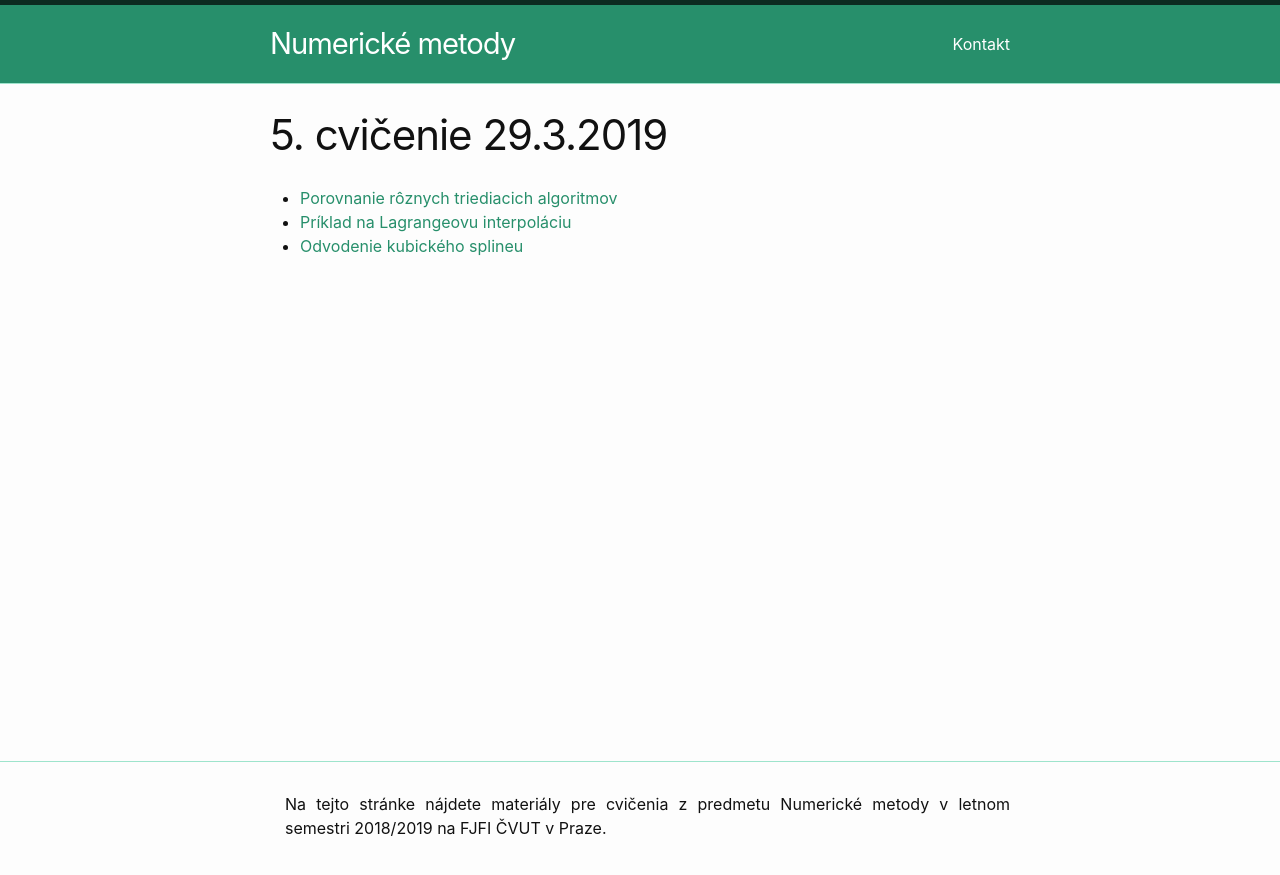
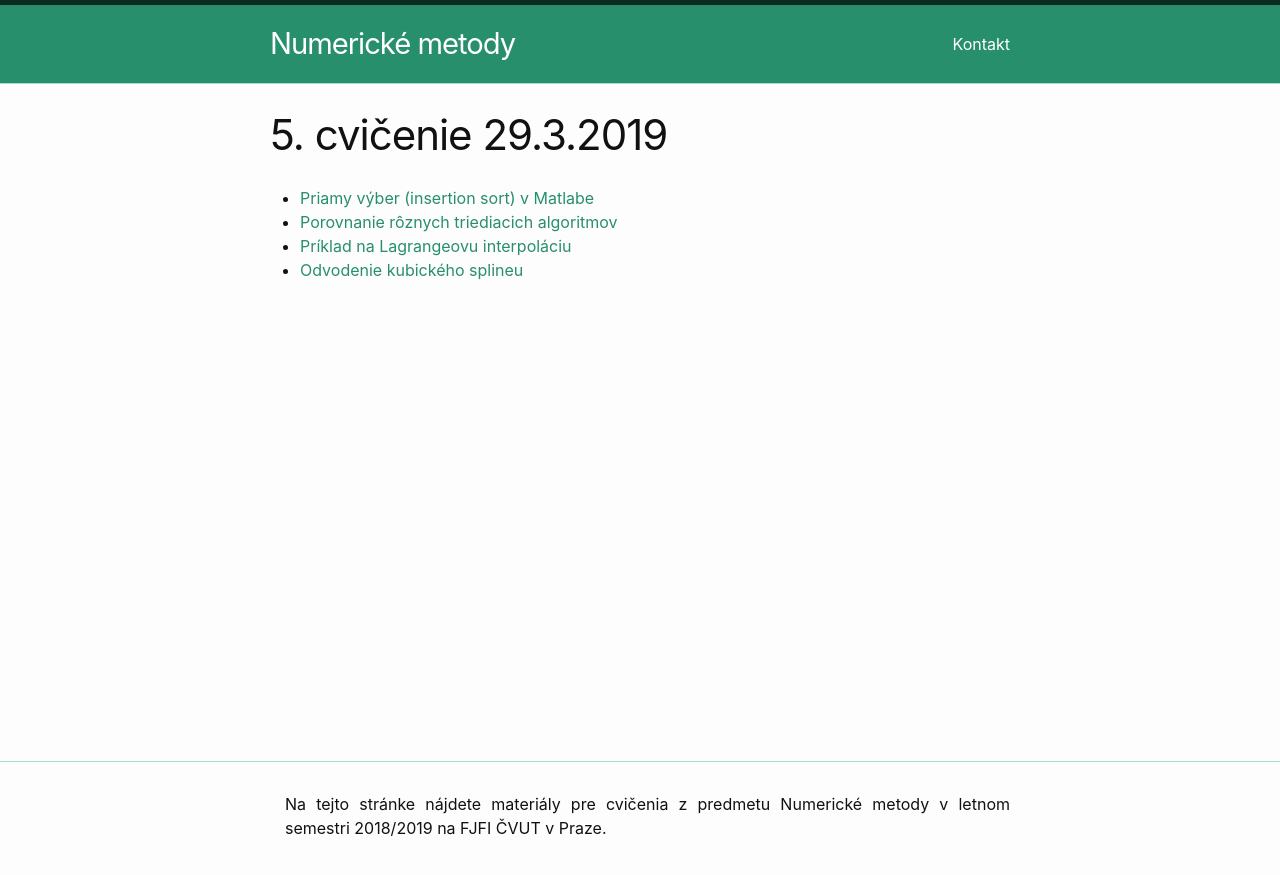
Before and after one commit to maslarova/maslarova.github.io, a Jekyll site: the page built from _posts/2019-03-29-cvicenie5.md, in a window 1280 px wide. Shown: the top 875 px of the page. Built offline with Jekyll 4.4.1, drawn with Linux system fonts in a browser that asks for light colours.

Commit message:
zmeny cv.5

```diff
--- a/_posts/2019-03-29-cvicenie5.md
+++ b/_posts/2019-03-29-cvicenie5.md
@@ -3,7 +3,7 @@ layout: post
 title:  "5. cvičenie 29.3.2019"
 <!--date:   2019-03-08 13:26:13 +0100-->
 ---
-
+- [Priamy výber (insertion sort) v Matlabe](http://maslarova.github.io/cvicenie5/primy_vyber.m) <br />
 - [Porovnanie rôznych triediacich algoritmov](https://www.toptal.com/developers/sorting-algorithms)  <br />
 - [Príklad na Lagrangeovu interpoláciu](http://maslarova.github.io/cvicenie5/lagrange.pdf)  <br />
 - [Odvodenie kubického splineu](http://maslarova.github.io/cvicenie5/spline.pdf)  <br />
```
Also changed, not shown: 1 other file.
